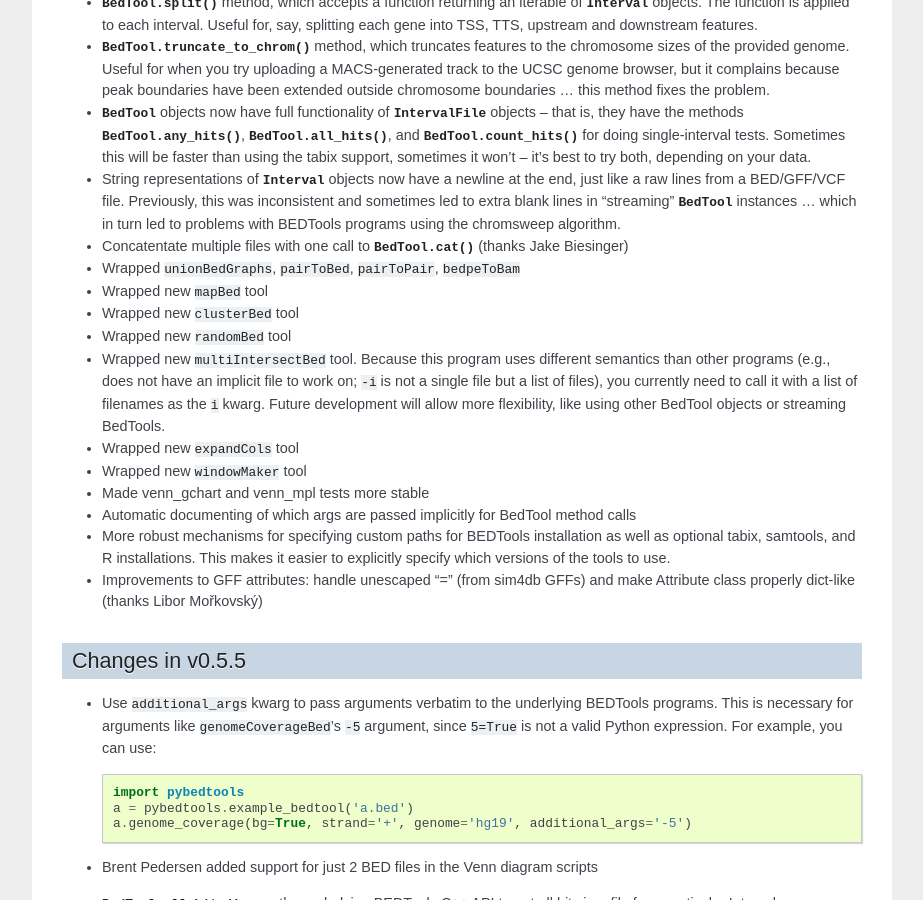
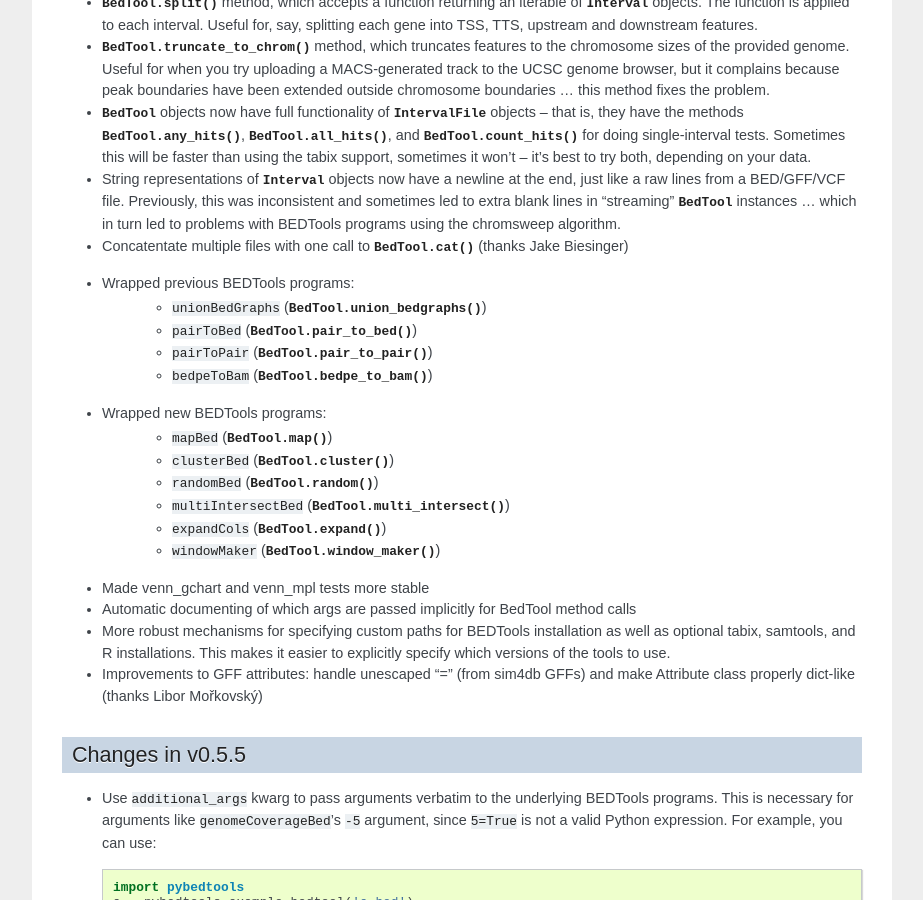
Before and after one commit to daler/pybedtools, a Sphinx documentation site: the page built from docs/source/changes.rst, in a window 1280 px wide and 900 px high, scrolled down 580 px. Shown: the whole window, without its empty margins (198-1121 px from the left). Built offline with Sphinx 7.4.7, drawn with Linux system fonts in a browser that asks for light colours; comment, search, counter and statistics services are not loaded.

Commit message:
tweaks to changelog

```diff
--- a/docs/source/changes.rst
+++ b/docs/source/changes.rst
@@ -64,24 +64,19 @@
 * Concatentate multiple files with one call to :meth:`BedTool.cat` (thanks Jake
   Biesinger)
 
-* Wrapped `unionBedGraphs`, `pairToBed`, `pairToPair`, `bedpeToBam`
+* Wrapped previous BEDTools programs:
+    * `unionBedGraphs` (:meth:`BedTool.union_bedgraphs`)
+    * `pairToBed` (:meth:`BedTool.pair_to_bed`)
+    * `pairToPair` (:meth:`BedTool.pair_to_pair`)
+    * `bedpeToBam` (:meth:`BedTool.bedpe_to_bam`)
 
-* Wrapped new `mapBed` tool
-
-* Wrapped new `clusterBed` tool
-
-* Wrapped new `randomBed` tool
-
-* Wrapped new `multiIntersectBed` tool.  Because this program uses different
-  semantics than other programs (e.g., does not have an implicit file to work
-  on; `-i` is not a single file but a list of files), you currently need to
-  call it with a list of filenames as the `i` kwarg.  Future development will
-  allow more flexibility, like using other BedTool objects or streaming
-  BedTools.
-
-* Wrapped new `expandCols` tool
-
-* Wrapped new `windowMaker` tool
+* Wrapped new BEDTools programs:
+    * `mapBed` (:meth:`BedTool.map`)
+    * `clusterBed` (:meth:`BedTool.cluster`)
+    * `randomBed` (:meth:`BedTool.random`)
+    * `multiIntersectBed` (:meth:`BedTool.multi_intersect`)
+    * `expandCols` (:meth:`BedTool.expand`)
+    * `windowMaker` (:meth:`BedTool.window_maker`)
 
 * Made venn_gchart and venn_mpl tests more stable
 
@@ -129,13 +124,18 @@
 * support for running random intersections in parallel.  See
   :meth:`BedTool.randomstats` and :meth:`BedTool.randomintersection` (thanks,
   Jake Biesinger)
+
 * Cython `Interval.__copy__()` for compatibility with `copy` module
+
 * `seek()` and `rewind()` methods for `IntervalFile` class, used for Aaron
   Quinlan's new chromsweep algorithm (https://github.com/arq5x/chrom_sweep)
   (thanks, Aaron)
+
 * support and tests for new BEDTools programs `multiBamCov`, `tagBam`, and `nucBed`
+
 * `output="out.bed"` kwarg for all wrapped methods for explicitly specifying
   where to save output -- no more moving tempfiles
+
 * docs improvements:
     * direct comparison with a shell script to illustrate benefit of
       `pybedtools`; see :ref:`shell_comparison`
```
